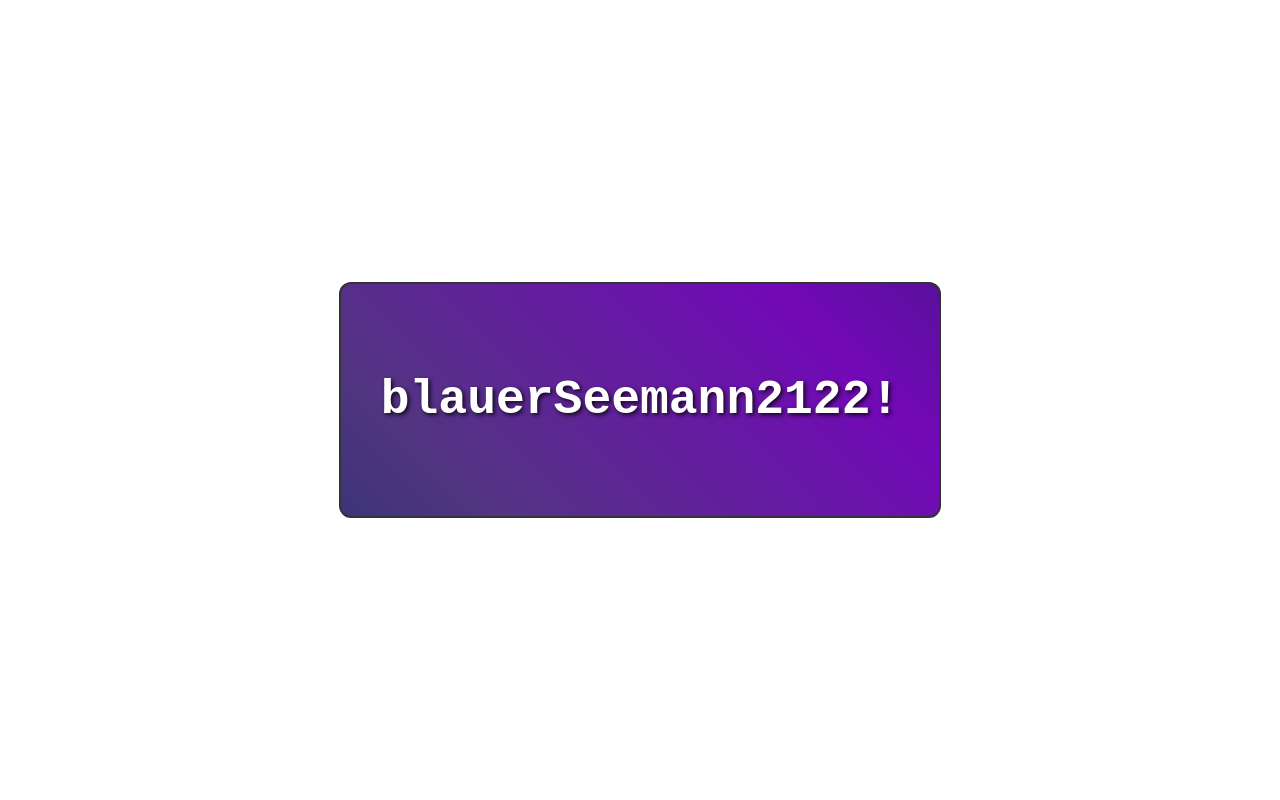
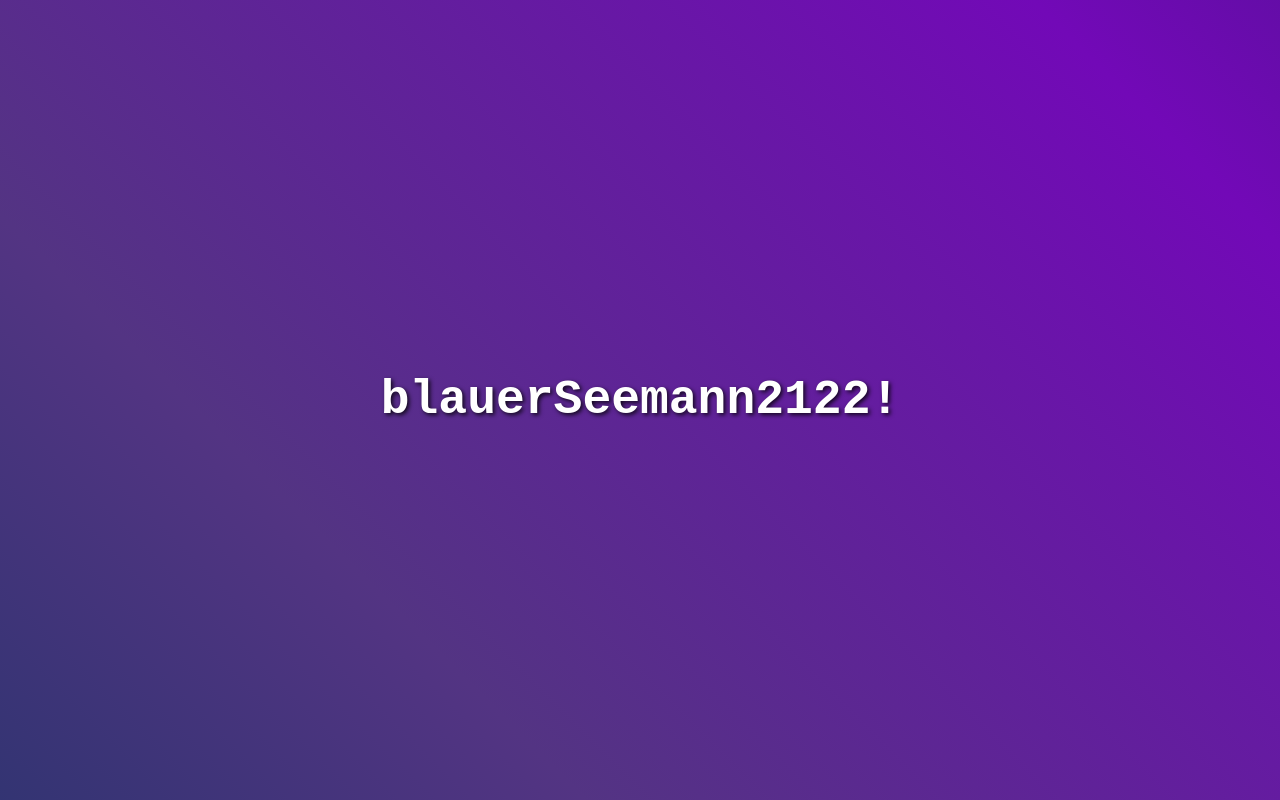
Before and after one commit to julius-d/simple-pw-generator, a React (Vite) app: page / in a window 1280 px wide. Built offline with nearby package versions, Linux system fonts and the light colour scheme.

Commit message:
feat: improve background layout

```diff
--- a/src/App.tsx
+++ b/src/App.tsx
@@ -10,22 +10,33 @@ function App() {
   }, []);
 
   return (
-    <div>
+    <div
+      style={{
+        background:
+          "linear-gradient(45deg, #1a1a2e, #16213e, #0f3460, #533483, #7209b7, #2d1b69)",
+        backgroundSize: "300% 300%",
+        animation: "gradientShift 6s ease infinite",
+        position: "fixed",
+        top: 0,
+        left: 0,
+        width: "100vw",
+        height: "100vh",
+        display: "flex",
+        alignItems: "center",
+        justifyContent: "center",
+        margin: 0,
+        padding: 0,
+      }}
+    >
       <p
         style={{
           fontSize: "48px",
           fontFamily: "monospace",
           fontWeight: "900",
-          padding: "80px 40px",
-          background:
-            "linear-gradient(45deg, #1a1a2e, #16213e, #0f3460, #533483, #7209b7, #2d1b69)",
-          backgroundSize: "300% 300%",
-          animation: "gradientShift 6s ease infinite",
-          border: "2px solid #333",
-          borderRadius: "12px",
           color: "white",
           textAlign: "center",
           textShadow: "2px 2px 4px rgba(0,0,0,0.8)",
+          margin: 0,
         }}
       >
         {password}
```
